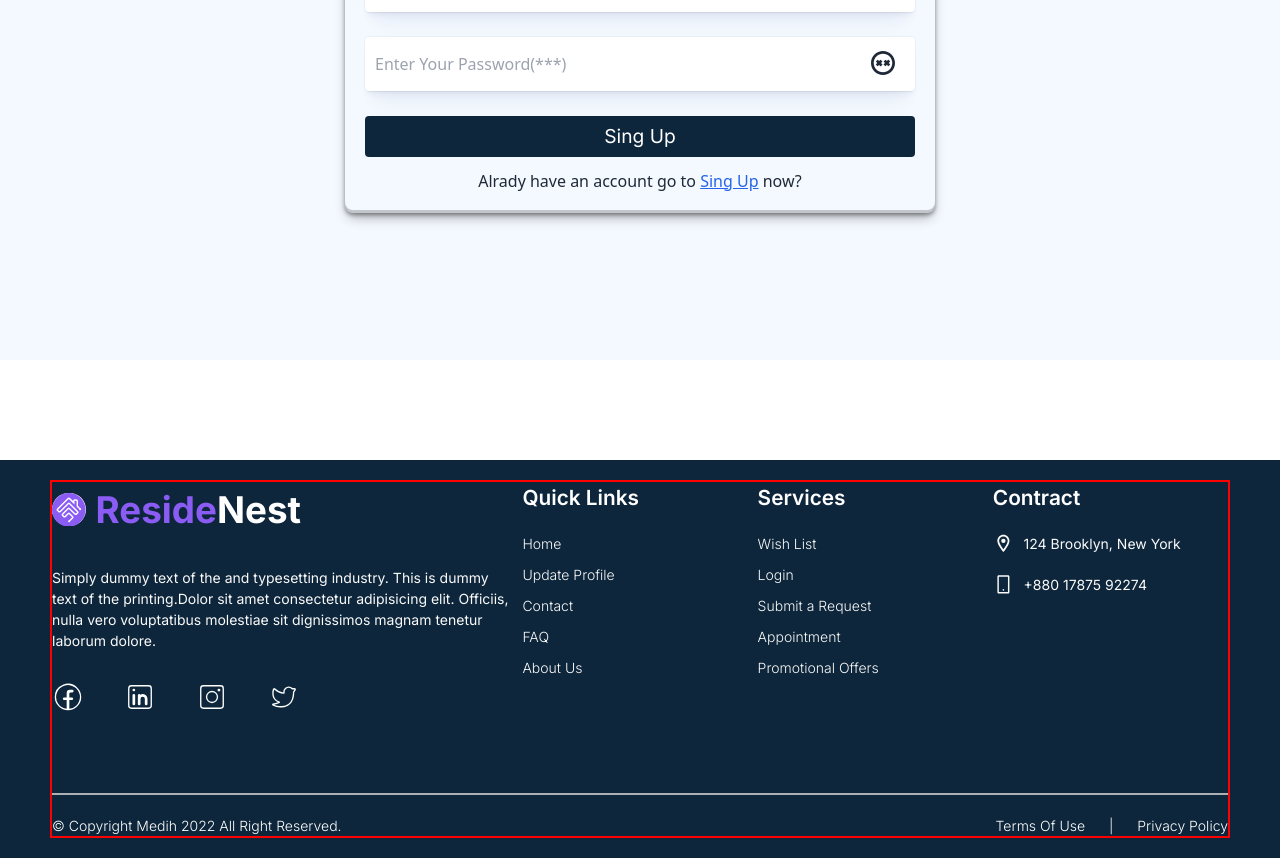
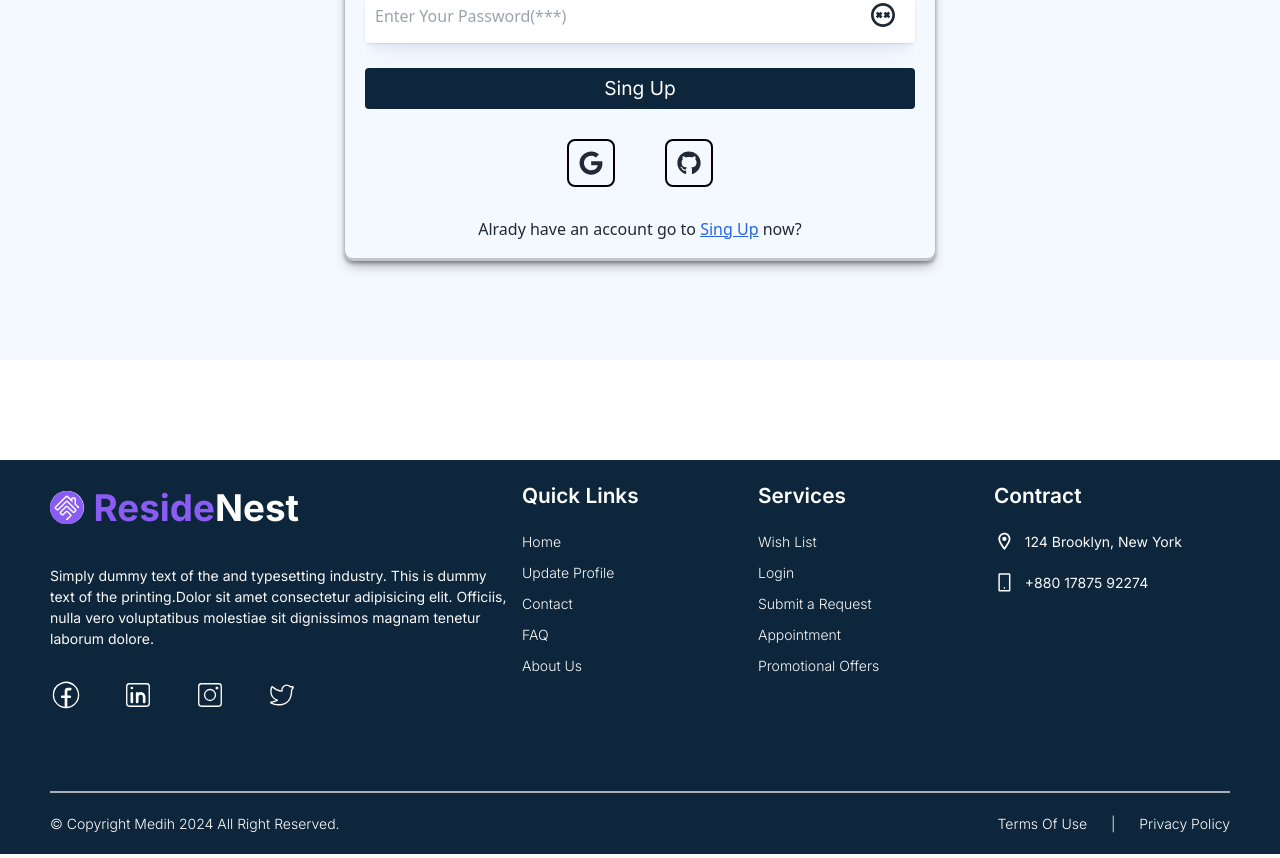
Before and after one commit to shsobur/reside-nest, a React (Vite) app: page /singup in a window 1280 px wide. Shown: the part 520-1378 px from the top of the page. Built offline with nearby package versions, Linux system fonts and the light colour scheme.

Commit message:
Sing up password validetion on prosece

```diff
--- a/package.json
+++ b/package.json
@@ -10,9 +10,11 @@
     "preview": "vite preview"
   },
   "dependencies": {
+    "firebase": "^10.13.1",
     "react": "^18.3.1",
     "react-dom": "^18.3.1",
     "react-fast-marquee": "^1.6.5",
+    "react-hook-form": "^7.53.0",
     "react-icons": "^5.3.0",
     "react-router-dom": "^6.26.1",
     "swiper": "^11.1.10"
--- a/src/Layout/Pages/Authentication/SingIn/SingIn.jsx
+++ b/src/Layout/Pages/Authentication/SingIn/SingIn.jsx
@@ -4,6 +4,7 @@ import "../AuthenticationStyle/AuthenticationStyle.css";
 import { SiFacepunch } from "react-icons/si";
 import { Link } from "react-router-dom";
 import { useState } from "react";
+import SocialLogin from "../../../conmponents/SocialLogin/SocialLogin";
 
 const SingIn = () => {
   const [showPass, setShowPass] = useState(false);
@@ -35,7 +36,7 @@ const SingIn = () => {
                 <input
                   type="password"
                   name="password"
-                  placeholder="Enter Your Password(***)"
+                  placeholder="Password(***)"
                 />
               </div>
 
@@ -47,6 +48,10 @@ const SingIn = () => {
 
               <div className="authentication_submit_btn">
                 <input type="submit" value="Sing Up" />
+              </div>
+
+              <div>
+                <SocialLogin></SocialLogin>
               </div>
 
               <h2 className="mt-3 text-center">
--- a/src/Layout/Pages/Authentication/SingUp/SingUp.jsx
+++ b/src/Layout/Pages/Authentication/SingUp/SingUp.jsx
@@ -3,12 +3,27 @@ import "../AuthenticationStyle/AuthenticationStyle.css";
 import { useState } from "react";
 import { FaRegFaceFlushed } from "react-icons/fa6";
 import { Link } from "react-router-dom";
+import SocialLogin from "../../../conmponents/SocialLogin/SocialLogin";
+import { useForm } from "react-hook-form";
 
 const SingUp = () => {
   const [showPass, setShowPass] = useState(false);
 
   const handleShowPass = () => {
     setShowPass(!showPass);
+  };
+
+  const {
+    register,
+    handleSubmit,
+    formState: { errors },
+  } = useForm();
+
+  const onSubmit = (data) => {
+    const name = data.name;
+    const email = data.email;
+    const password = data.password;
+    console.log(name, email, password);
   };
 
   return (
@@ -19,10 +34,22 @@ const SingUp = () => {
             <h2>Sing Up</h2>
           </div>
 
-          <form>
+          <form onSubmit={handleSubmit(onSubmit)}>
             <div className="main_authentication_form_outer_container">
               <div className="authentication_form_input_container">
-                <input type="text" name="name" placeholder="Enter Your Name" />
+                <input
+                  type="text"
+                  name="name"
+                  placeholder="Enter Your Name"
+                  {...register("name", { required: true })}
+                />
+                <div>
+                  {errors.name && (
+                    <span className="text-xs font-light text-red-500">
+                      Name is required
+                    </span>
+                  )}
+                </div>
               </div>
 
               <div className="authentication_form_input_container">
@@ -38,15 +65,45 @@ const SingUp = () => {
                   type="email"
                   name="email"
                   placeholder="Enter Your Email"
+                  {...register("email", { required: true })}
                 />
+                <div>
+                  {errors.email && (
+                    <span className="text-xs font-light text-red-500">
+                      Email is required
+                    </span>
+                  )}
+                </div>
               </div>
 
               <div className="authentication_form_input_container">
                 <input
-                  type="password"
+                  type={showPass ? "text" : "password"}
                   name="password"
                   placeholder="Enter Your Password(***)"
+                  {...register(
+                    "password",
+                    { required: true },
+                    { required: true, minLength: 6 }
+                  )}
                 />
+
+                <div>
+                  {errors.password?.type === "required" && (
+                    <span className="text-xs font-light text-red-500">
+                      Your password should be least 6 characters
+                    </span>
+                  )}
+                </div>
+
+                <div>
+                  {errors.password?.type === "minLength" && (
+                    <span className="text-xs font-light text-red-500">
+                      Your password should be least 6 characters
+                    </span>
+                  )}
+                </div>
+
               </div>
 
               <div className="pass_show_icon">
@@ -57,6 +114,10 @@ const SingUp = () => {
 
               <div className="authentication_submit_btn">
                 <input type="submit" value="Sing Up" />
+              </div>
+
+              <div>
+                <SocialLogin></SocialLogin>
               </div>
 
               <h2 className="mt-3 text-center">
--- a/src/Layout/Pages/HomePageLayout/HomeBaner/HomeBaner.jsx
+++ b/src/Layout/Pages/HomePageLayout/HomeBaner/HomeBaner.jsx
@@ -1,12 +1,12 @@
 import { Link } from "react-router-dom";
 import "../HomeBaner/HomeBaner.css";
 
-// Swper js__
+// Swiper js__
 
 import { Swiper, SwiperSlide } from "swiper/react";
 import { Autoplay } from "swiper/modules";
 
-// Swpre css__
+// Swipre css__
 import "swiper/css";
 import "swiper/css/pagination";
 import "swiper/css/navigation";
--- a/src/Layout/Shared/Footer/Footer.css
+++ b/src/Layout/Shared/Footer/Footer.css
@@ -12,7 +12,6 @@
 .main_footer_section_inner_container {
   height: 100%;
   width: 100%;
-  border: 2px solid red;
   font-family: "Inter", serif;
 }
 
--- a/src/Layout/Shared/Footer/Footer.jsx
+++ b/src/Layout/Shared/Footer/Footer.jsx
@@ -5,6 +5,8 @@ import { AiOutlineMobile } from "react-icons/ai";
 import { CiFacebook, CiInstagram, CiLinkedin, CiTwitter } from "react-icons/ci";
 
 const Footer = () => {
+  const currentYear = new Date().getFullYear();
+
   return (
     <div className="main_footer_section_outer_container">
       <div className="main_footer_section_inner_container">
@@ -12,7 +14,6 @@ const Footer = () => {
         <div className="footer_content_top_container">
 
           <div id="footer_box-1" className="main_footer_title_container">
-
             <div className="footer_main_title_container">
               <h3>
                 <SiHomebridge />
@@ -76,7 +77,7 @@ const Footer = () => {
         </div>
 
         <div className="footer_bottam_container">
-          <div>© Copyright Medih 2022 All Right Reserved.</div>
+          <div>© Copyright Medih {currentYear} All Right Reserved.</div>
           <div>Terms Of Use <span className="pl-5 pr-5">|</span> Privacy Policy</div>
         </div>
 
--- /dev/null
+++ b/src/Layout/conmponents/FirebaseConfig/firebase.config.js
@@ -0,0 +1,22 @@
+// Import the functions you need from the SDKs you need
+import { initializeApp } from "firebase/app";
+import { getAuth } from "firebase/auth";
+// TODO: Add SDKs for Firebase products that you want to use
+// https://firebase.google.com/docs/web/setup#available-libraries
+
+// Your web app's Firebase configuration
+const firebaseConfig = {
+  apiKey: import.meta.env.VITE_apiKey,
+  authDomain: import.meta.env.VITE_authDomain,
+  projectId: import.meta.env.VITE_projectId,
+  storageBucket:  import.meta.env.VITE_storageBucket,
+  messagingSenderId: import.meta.env.VITE_messagingSenderId,
+  appId: import.meta.env.VITE_appIdd
+};
+
+
+
+// Initialize Firebase
+const app = initializeApp(firebaseConfig);
+const auth = getAuth(app);
+export default auth;
--- /dev/null
+++ b/src/Layout/conmponents/SocialLogin/SocialLogin.css
@@ -0,0 +1,20 @@
+.main_social_login_icon_container {
+  display: flex;
+  align-items: start;
+  justify-content: center;
+  gap: 50px;
+  font-size: 1.5rem;
+  margin: 30px;
+}
+
+.main_social_login_icon_container p {
+  border: 2px solid black;
+  padding: 10px;
+  border-radius: 8px;
+}
+
+.main_social_login_icon_container p:hover {
+  transition: 0.3s ease-in-out;
+  border-radius: 50%;
+  cursor: pointer;
+}
--- /dev/null
+++ b/src/Layout/conmponents/SocialLogin/SocialLogin.jsx
@@ -0,0 +1,13 @@
+import { FaGithub, FaGoogle } from "react-icons/fa6";
+import "../SocialLogin/SocialLogin.css";
+
+const SocialLogin = () => {
+  return (
+    <div className="main_social_login_icon_container">
+      <p><FaGoogle /></p>
+      <p><FaGithub /></p>
+    </div>
+  );
+};
+
+export default SocialLogin;
```
Also changed, not shown: 2 other files (tests, documents, lock files or other folders).
